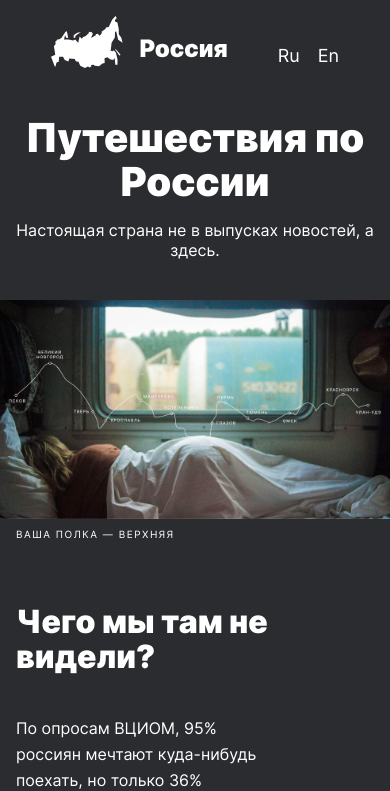
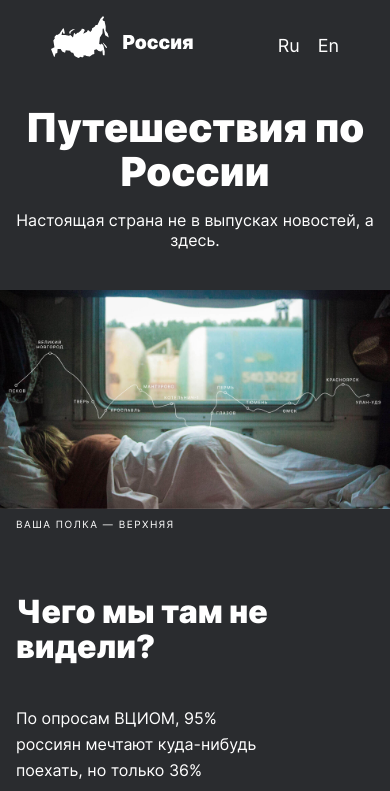
Before and after one commit to Non-dv/russian-travel, a plain HTML site: page index.html in a window 390 px wide. Shown: the top 791 px of the page. Drawn offline with Linux system fonts and the light colour scheme.

Commit message:
Исправлены ошибки и добавлено сглаживание шрифта

```diff
--- a/blocks/header/__logo/header__logo.css
+++ b/blocks/header/__logo/header__logo.css
@@ -2,3 +2,9 @@
     width: 100%;
     max-width: 176px;
 }
+
+@media screen and (max-width: 425px) {
+    .header__logo {
+        max-width: 142px;
+    }
+}
--- a/blocks/page/page.css
+++ b/blocks/page/page.css
@@ -1,4 +1,10 @@
 .page {
     font-family: 'Inter', Arial, sans-serif;
     background-color: #2A2C2F;
+    -moz-osx-font-smoothing: grayscale;
+    -webkit-font-smoothing: antialiased;
+    -webkit-text-size-adjust: 100%;
+    -ms-text-size-adjust: 100%;
+    -moz-text-size-adjust: 100%;
+    text-rendering: optimizeLegibility;
 }
--- a/index.html
+++ b/index.html
@@ -7,7 +7,6 @@
     <title>Путешествия по России</title>
 </head>
 <body>
-    <main class="content">
     <div class="page">
         <header class="header">
             <img src="./images/header-logo.svg" class="header__logo" alt="Логотип">
@@ -16,6 +15,7 @@
                 <a class="header__lang-link" href="#">En</a>
             </div>
         </header>
+        <main class="content">
             <section class="lead">
                 <h1 class="lead__header">Путешествия по России</h1>
                 <p class="lead__subtitle">Настоящая страна не в выпусках новостей, а здесь.</p>
@@ -114,17 +114,17 @@
                     <p class="cover__subtitle">По мотивам учебной темы о Транссибе и iframes — путешествие от столицы до Байкала на электричках.</p>
                 </a>
             </section>
+        </main>
         <footer class="footer">
-                <div class="footer__links">
+                <nav class="footer__links">
                 <a class="footer__link" href="https://yandex.ru/maps">Карты</a>
                 <a class="footer__link" href="https://yandex.ru/pogoda">Погода</a>
                 <a class="footer__link" href="https://rasp.yandex.ru">Расписание</a>
                 <a class="footer__link" href="https://calendar.yandex.ru">Календарь</a>
                 <a class="footer__link" href="https://travel.yandex.ru">Путешествия</a>
-                </div>
+            </nav>
             <p class="footer__copyright">&#169; 2020. Евгений Никитин</p>
         </footer>
     </div>
-    </main>
 </body>
 </html>
--- a/pages/index.css
+++ b/pages/index.css
@@ -32,8 +32,6 @@
 
 @import url("../blocks/intro/__list-item/intro__list-item.css");
 
-@import url("../blocks/intro/__list-number/intro__list-number.css");
-
 @import url("../blocks/photo-grid/photo-grid.css");
 
 @import url("../blocks/photo-grid/__item/photo-grid__item.css");
@@ -56,8 +54,6 @@
 
 @import url("../blocks/cover/cover.css");
 
-@import url("../blocks/cover/__background/cover__background.css");
-
 @import url("../blocks/cover/__overlay/cover__overlay.css");
 
 @import url("../blocks/cover/__title/cover__title.css");
```
Lines whose indentation alone changed are shown as unchanged.
